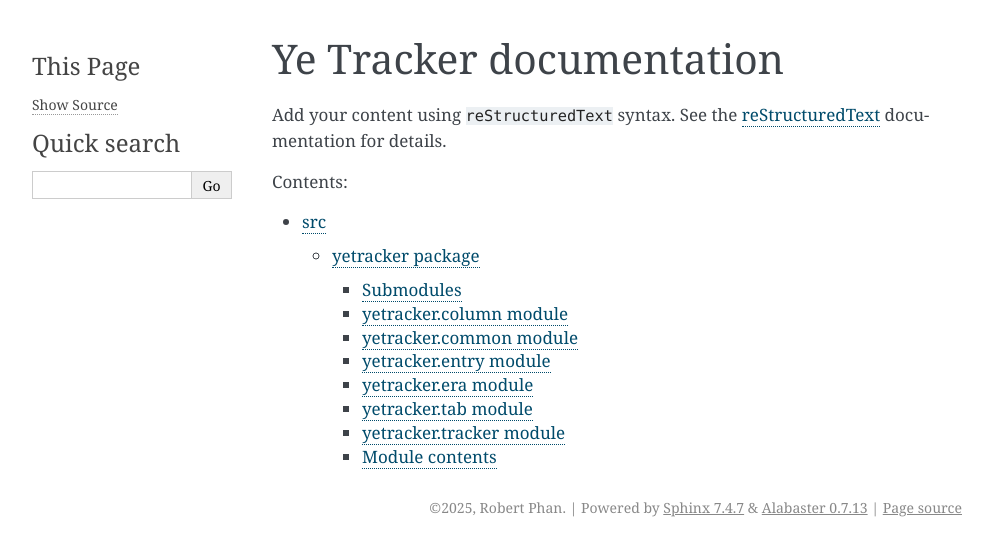
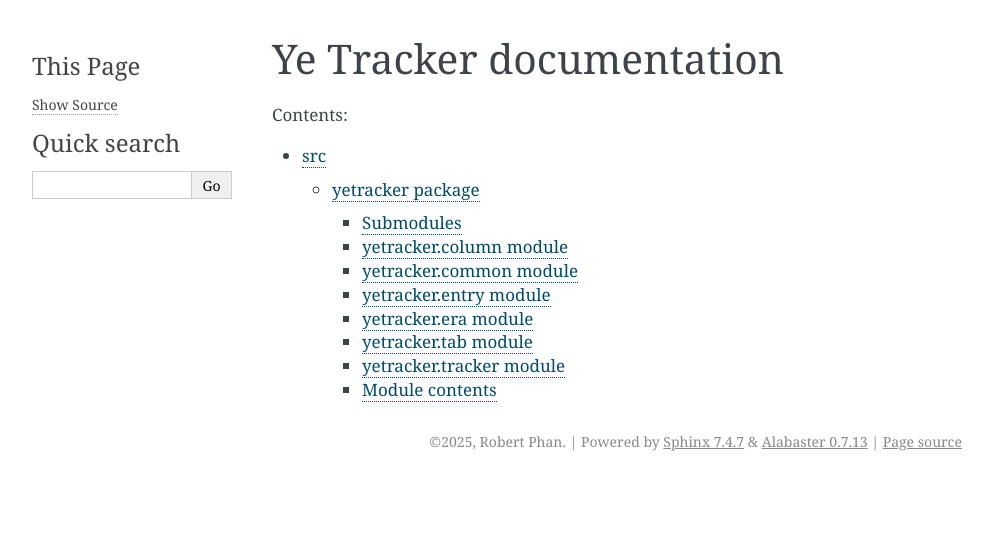
Before and after one commit to Robert-Phan/YeTrackerAPI, a Sphinx documentation site: the page built from docs/source/index.rst, in a window 1280 px wide. Shown: the top 556 px of the page, without its empty margins (148-1141 px from the left). Built offline with Sphinx 7.4.7, drawn with Linux system fonts in a browser that asks for light colours.

```diff
--- a/docs/source/index.rst
+++ b/docs/source/index.rst
@@ -6,11 +6,6 @@
 Ye Tracker documentation
 ========================
 
-Add your content using ``reStructuredText`` syntax. See the
-`reStructuredText <https://www.sphinx-doc.org/en/master/usage/restructuredtext/index.html>`_
-documentation for details.
-
-
 .. toctree::
    :maxdepth: 4
    :caption: Contents:
```
Also changed, not shown: README.md (+2 -2 lines).
